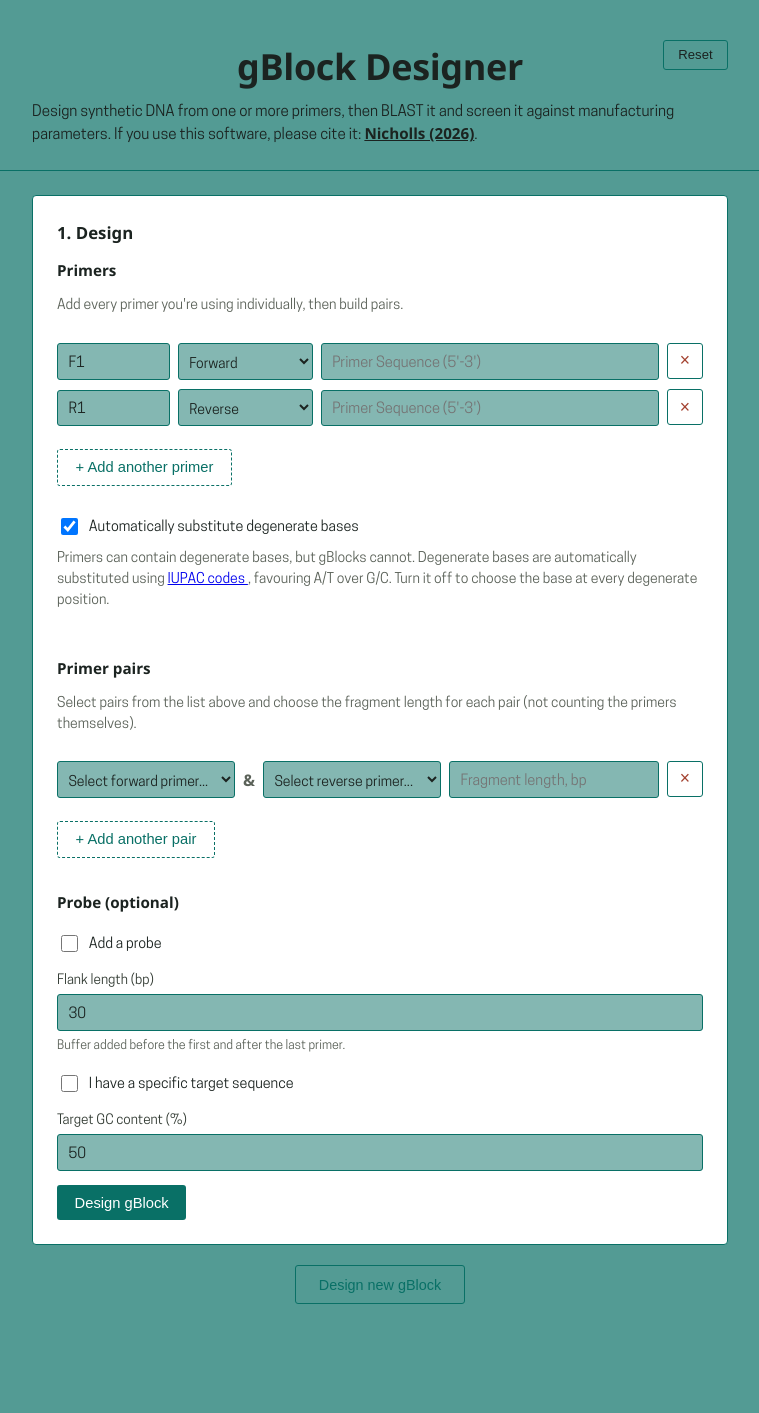
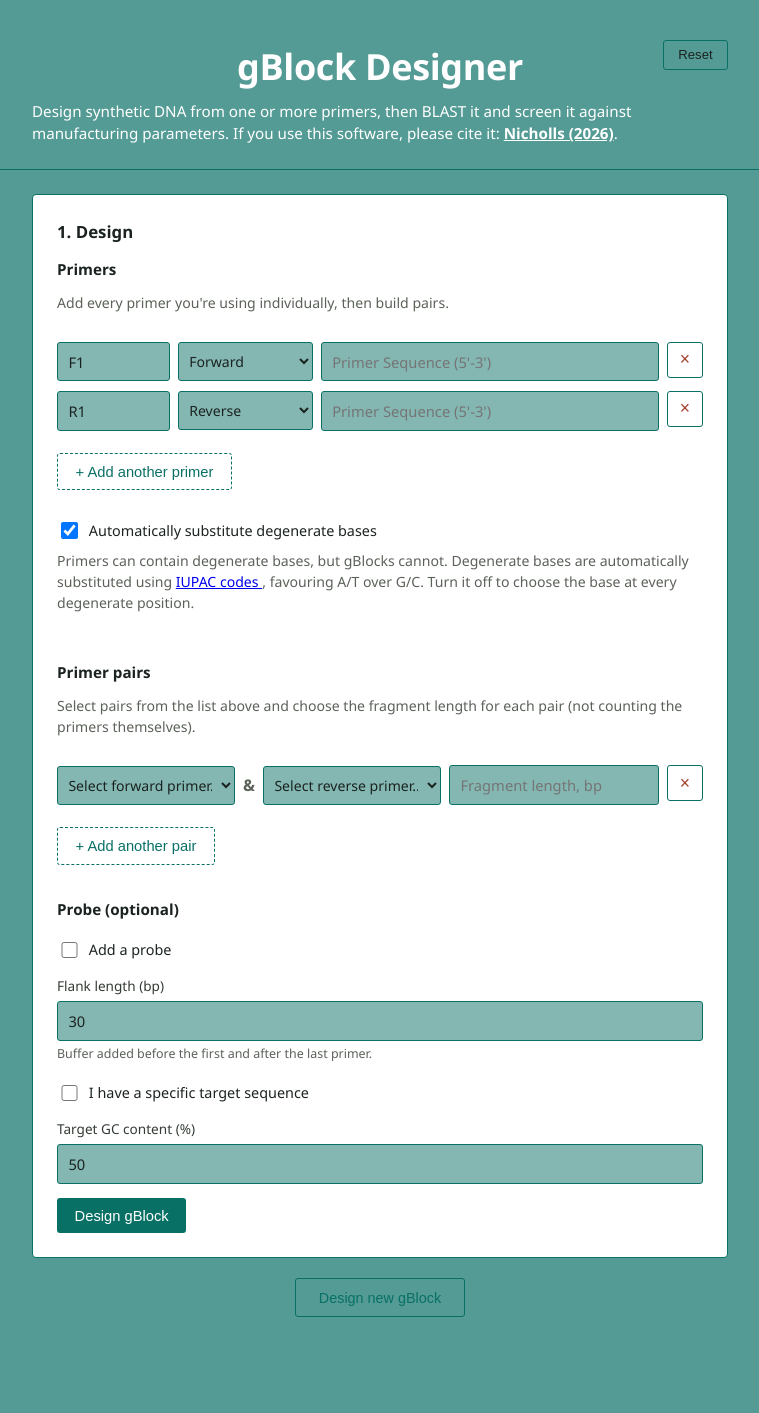
Before and after one commit to lilinicholls/gBlockDesigner, a Flask app: page / in a window 1280 px wide. Shown: the whole page, without its empty margins (260-1019 px from the left). Before the commit the page ends 1304 px from the top, so only its background shows below. Run offline with Flask 3, Linux system fonts and the light colour scheme; some web fonts are replaced.

Commit message:
Update style.css

```diff
--- a/static/style.css
+++ b/static/style.css
@@ -15,7 +15,7 @@
      remove buttons, not plain actions. */
   --action: var(--line);
   --action-dark: #075750;
-  --sans: "Cooper Hewitt", "Segoe UI", sans-serif;
+  --sans: Aptos, "Segoe UI", system-ui, -apple-system, Roboto, Helvetica, Arial, sans-serif;
   /* Everything uses --sans now, except the alignment view below, which
      needs its "|" match-bar characters to land exactly under each base -
      only a monospace font guarantees that, so it alone keeps the original
@@ -89,7 +89,7 @@ header h1 {
   font-size: 2.25rem;
   margin: 0 0 0.35rem;
   letter-spacing: -0.01em;
-  color: var(--ink); /* the lighter teal background has good contrast with black, unlike the darker one before */
+  color: #fff;
   text-align: center;
 }
 
@@ -118,10 +118,10 @@ header h1 {
 .reset-button-bottom:hover { background: #eef4ef; color: var(--action-dark); border-color: var(--action-dark); }
 .subtitle {
   margin: 0;
-  color: var(--ink);
+  color: #fff;
   font-size: 0.95rem;
 }
-.subtitle a { color: var(--ink); font-weight: 600; }
+.subtitle a { color: #fff; font-weight: 600; }
 
 main {
   max-width: 760px;
```
